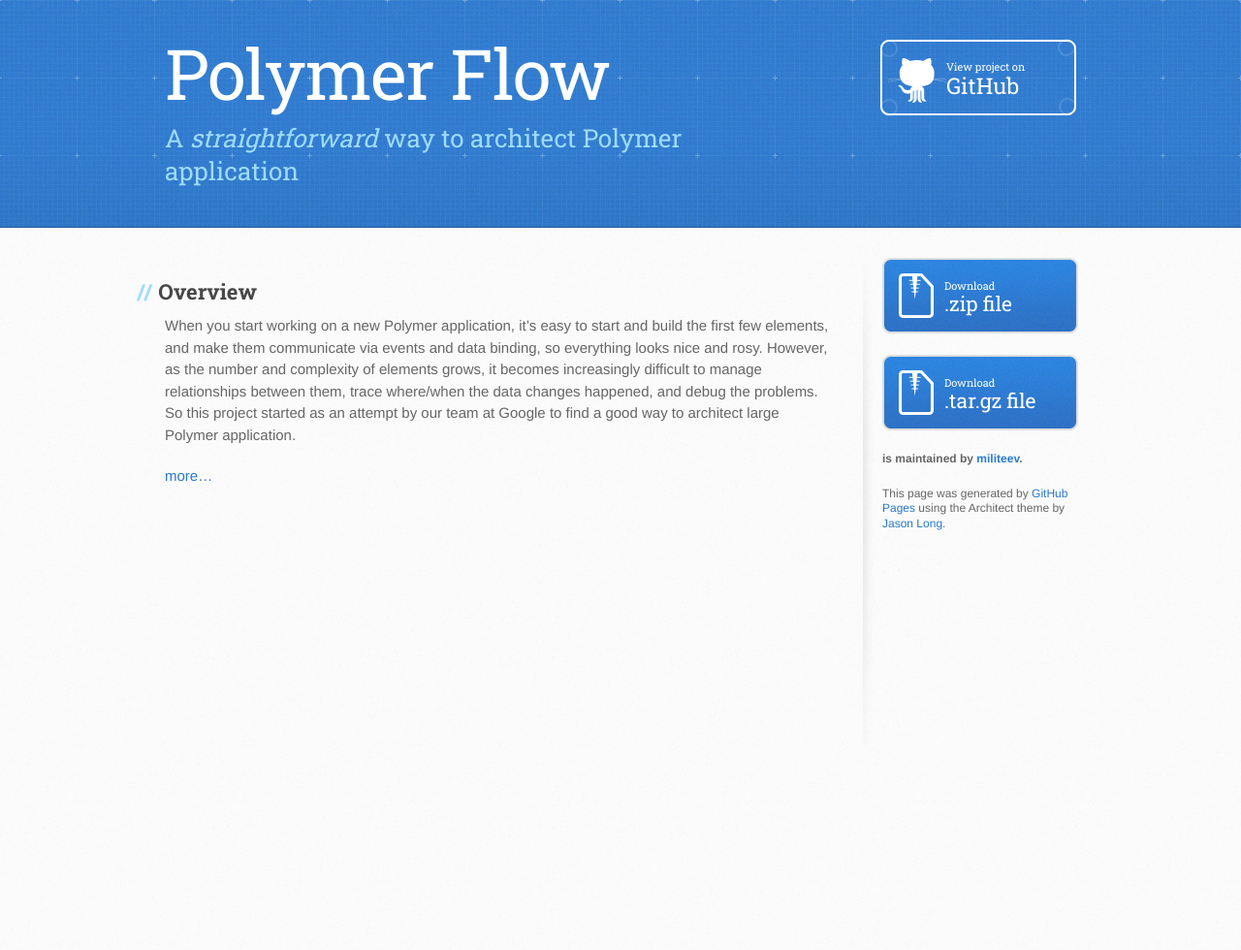
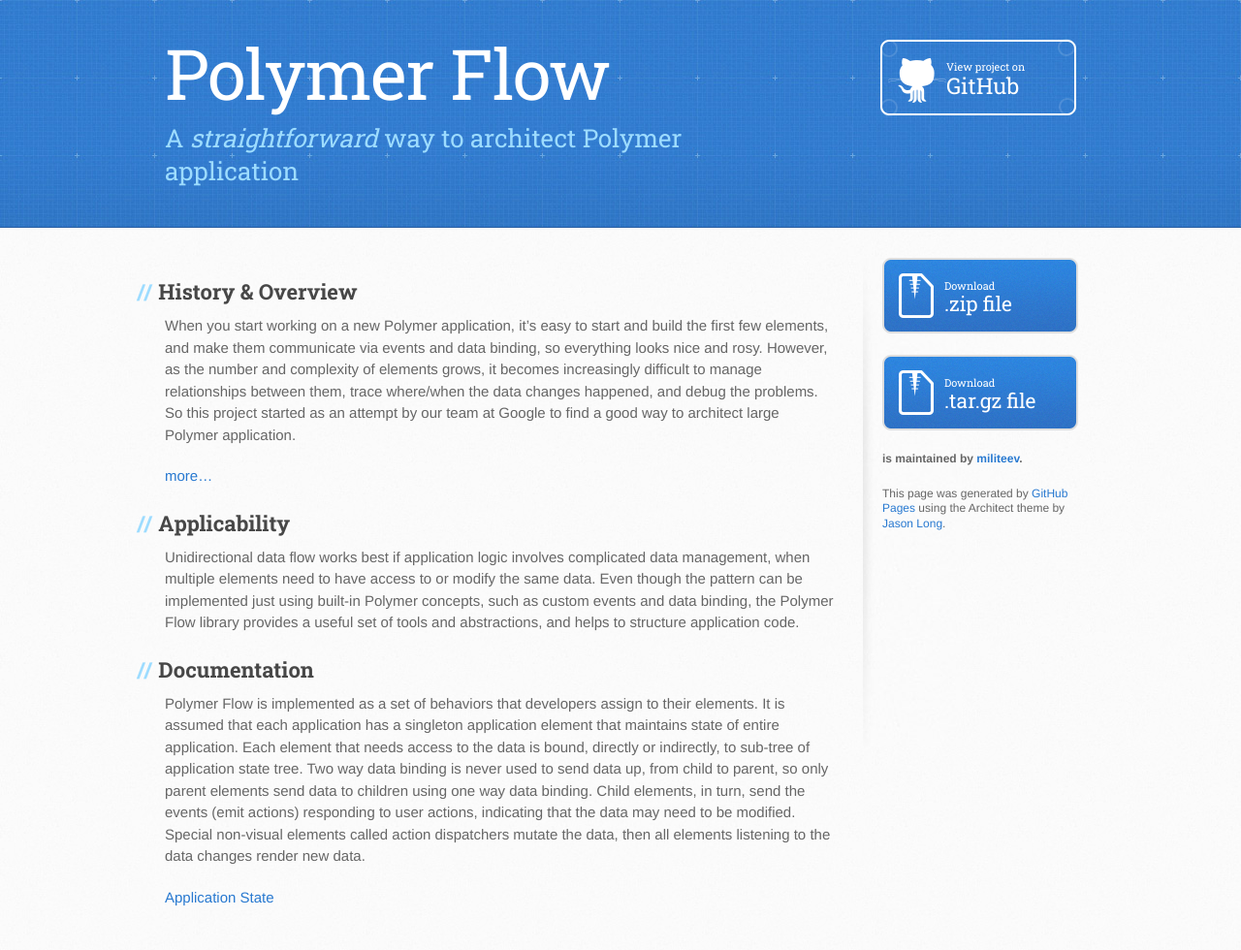
Before and after one commit to amiliteev/polymer-flow, a Jekyll site: the page built from docs/index.md, in a window 1280 px wide. Shown: the whole page at 97% size. Built offline with Jekyll 4.4.1, drawn with Linux system fonts in a browser that asks for light colours; before the commit the page ends 900 px from its top, so only the background shows below that.

Commit message:
Update index.md

```diff
--- a/docs/index.md
+++ b/docs/index.md
@@ -2,8 +2,18 @@
 layout: default
 title: Polymer Flow - Main Page
 ---
-## Overview
+## History & Overview
 
 When you start working on a new Polymer application, it's easy to start and build the first few elements, and make them communicate via events and data binding, so everything looks nice and rosy. However, as the number and complexity of elements grows, it becomes increasingly difficult to manage relationships between them, trace where/when the data changes happened, and debug the problems. So this project started as an attempt by our team at Google to find a good way to architect large Polymer application.
 
 [more...](overview.html)
+
+## Applicability
+
+Unidirectional data flow works best if application logic involves complicated data management, when multiple elements need to have access to or modify the same data. Even though the pattern can be implemented just using built-in Polymer concepts, such as custom events and data binding, the Polymer Flow library provides a useful set of tools and abstractions, and helps to structure application code.
+
+## Documentation
+
+Polymer Flow is implemented as a set of behaviors that developers assign to their elements. It is assumed that each application has a singleton application element that maintains state of entire application. Each element that needs access to the data is bound, directly or indirectly, to sub-tree of application state tree. Two way data binding is never used to send data up, from child to parent, so only parent elements send data to children using one way data binding. Child elements, in turn, send the events (emit actions) responding to user actions, indicating that the data may need to be modified. Special non-visual elements called action dispatchers mutate the data, then all elements listening to the data changes render new data.
+
+[Application State](application-state.html)
```
